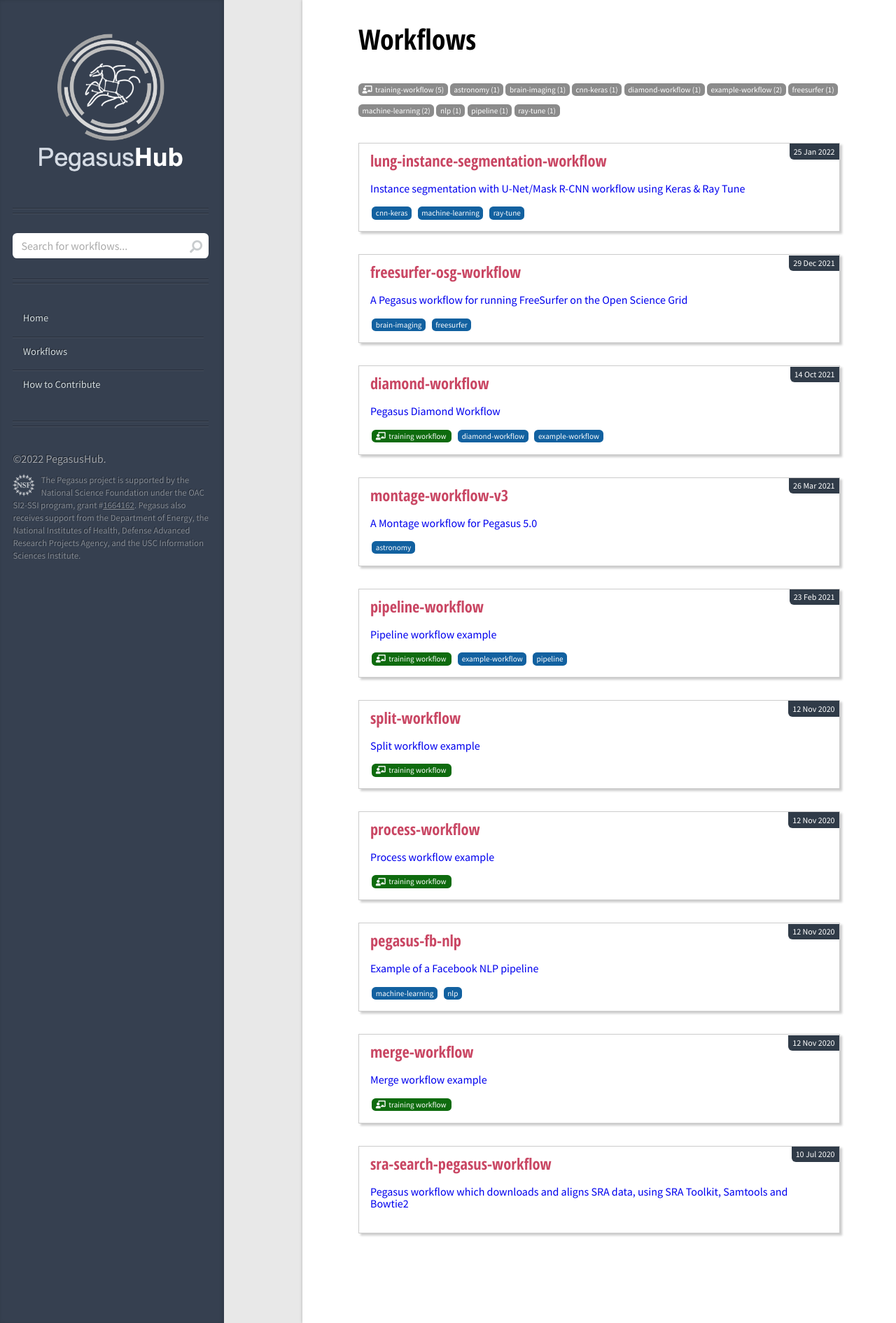
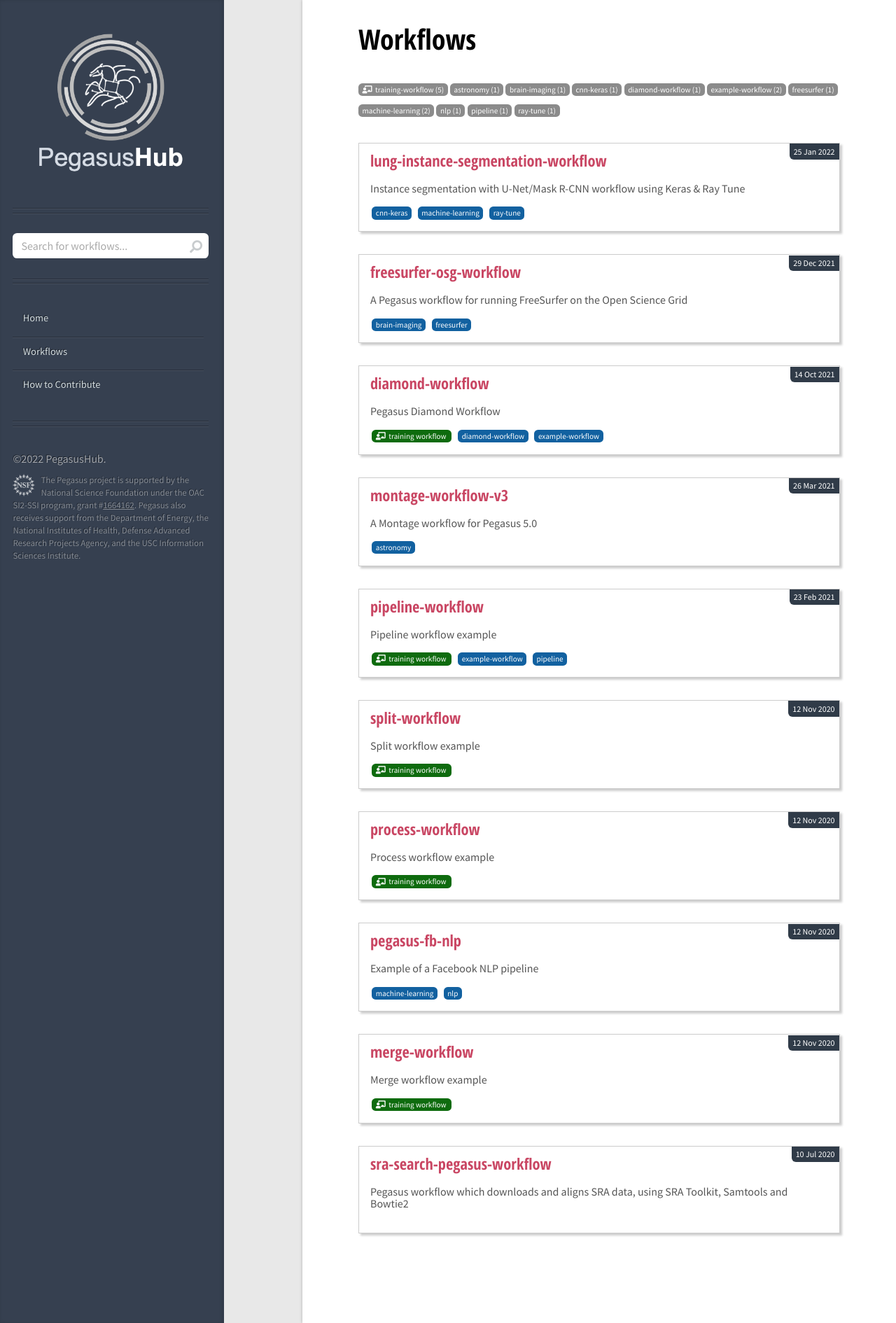
Before and after one commit to pegasushub/pegasushub.github.io, a Jekyll site: the page built from workflows.html, in a window 1280 px wide. Shown: the whole page at 70% size. Built offline with Jekyll 4.4.1, drawn with Linux system fonts in a browser that asks for light colours.

Commit message:
PM-1863 changed description text color

```diff
--- a/assets/css/main.css
+++ b/assets/css/main.css
@@ -2545,6 +2545,10 @@
         color: #000;
     }
 
+    a > p {
+        color: #565656;
+    }
+
     /* Copyright */
     #copyright {
         margin: 2em 0 0 0;
```
